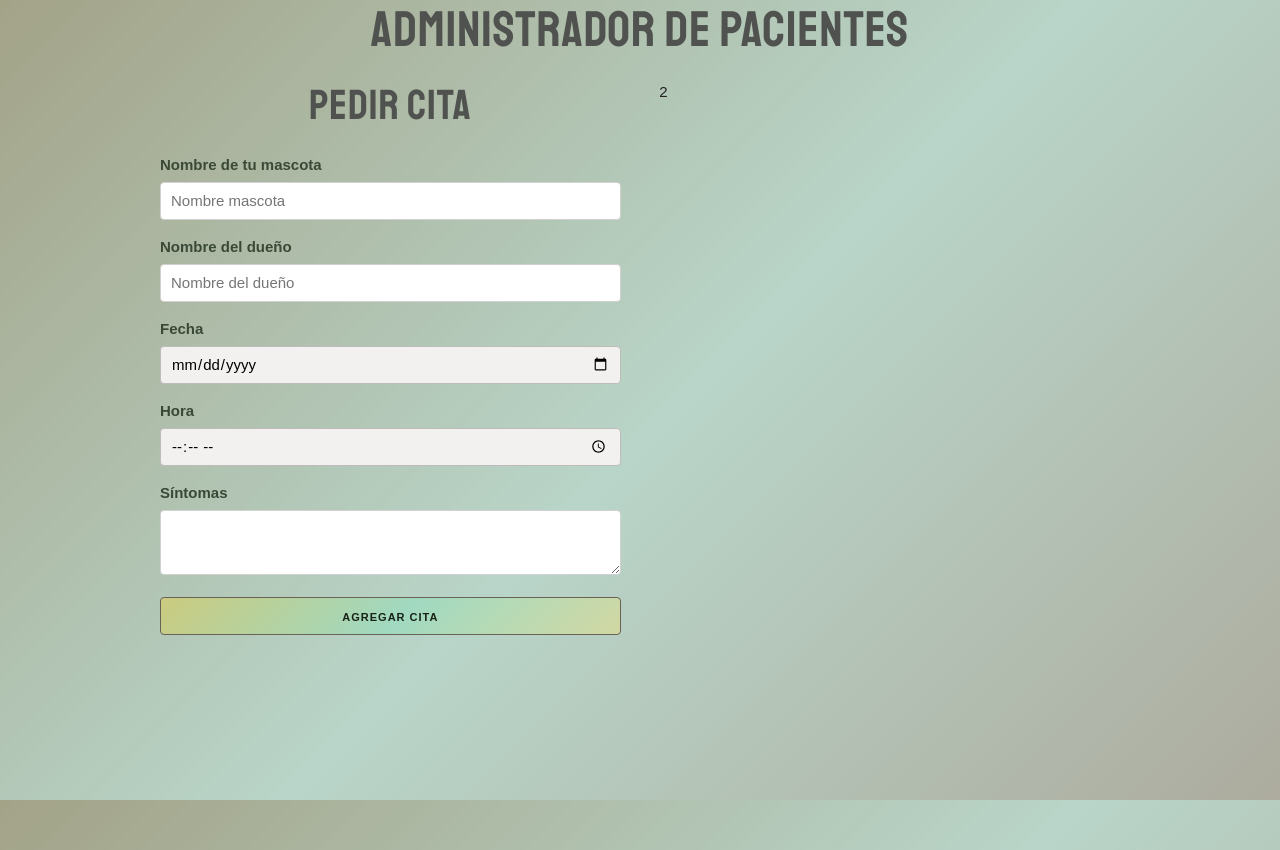
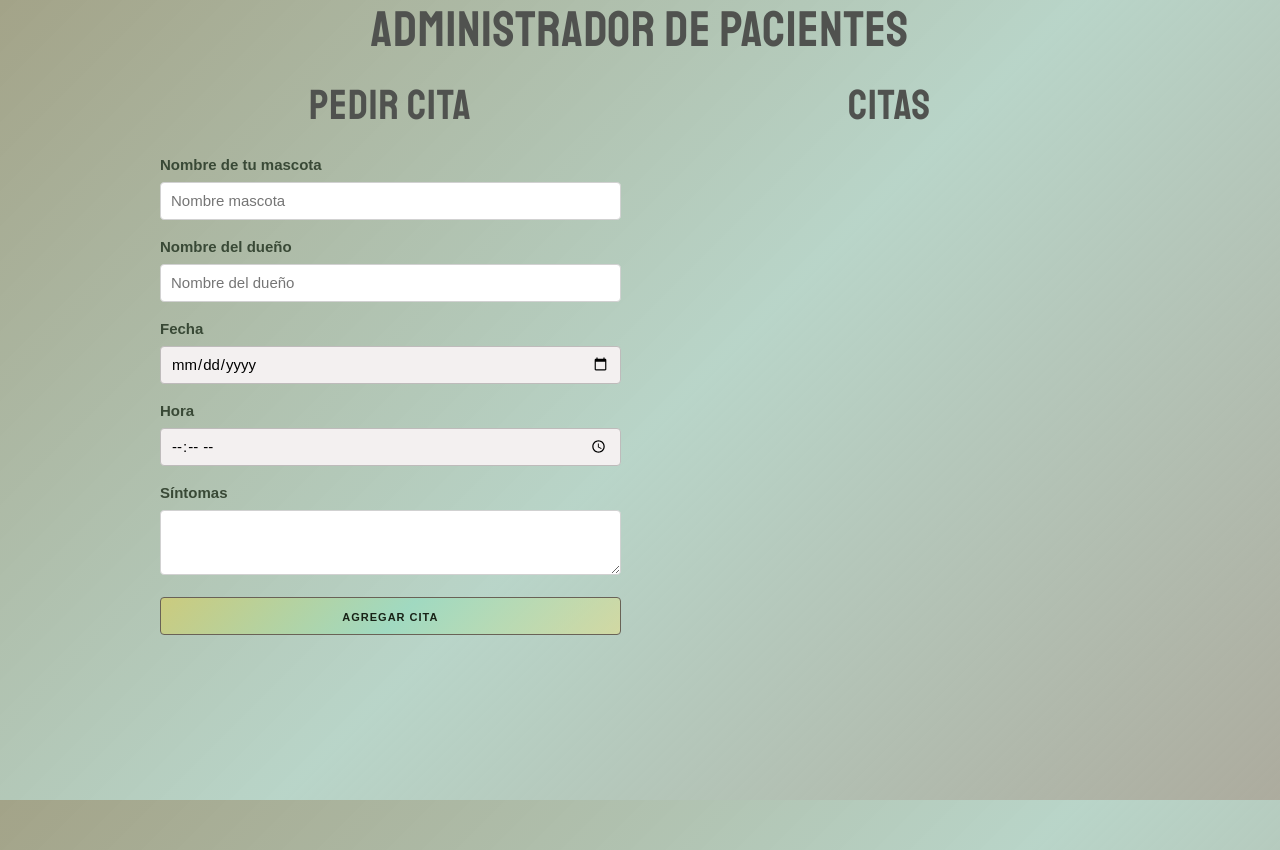
Before and after one commit to 2020-JAUG/Citas-App, a React (Create React App) app: page / in a window 1280 px wide. Built offline with nearby package versions, Linux system fonts and the light colour scheme.

Commit message:
create compCitas with function of add

```diff
--- a/src/App.js
+++ b/src/App.js
@@ -1,5 +1,6 @@
 import React, { useState } from 'react';
 import Form from './components/Form.jsx';
+import Citas from './components/Citas.jsx';
 
 
 function App() {
@@ -7,9 +8,7 @@ function App() {
   const [citas, setCitas] = useState([]);
 
   //Function to take the current appointments and take the new ones
-  const crearCita = cita => {
-    setCitas([ ...citas, cita ]);
-  };
+  const crearCita = cita => { setCitas ([ ...citas, cita ])};
 
   return (
   <>
@@ -18,10 +17,14 @@ function App() {
     <div className="container">
       <div className="row">
         <div className="one-half column">
-            <Form crearCita={crearCita}/>
+          <Form crearCita={crearCita}/>
         </div>
+
         <div className="one-half column">
-            2
+          <h2>Citas</h2>
+              {citas.map(cita => (
+                <Citas citas={cita} key={cita.id}/>
+            ))}
         </div>
       </div>
     </div>
```
